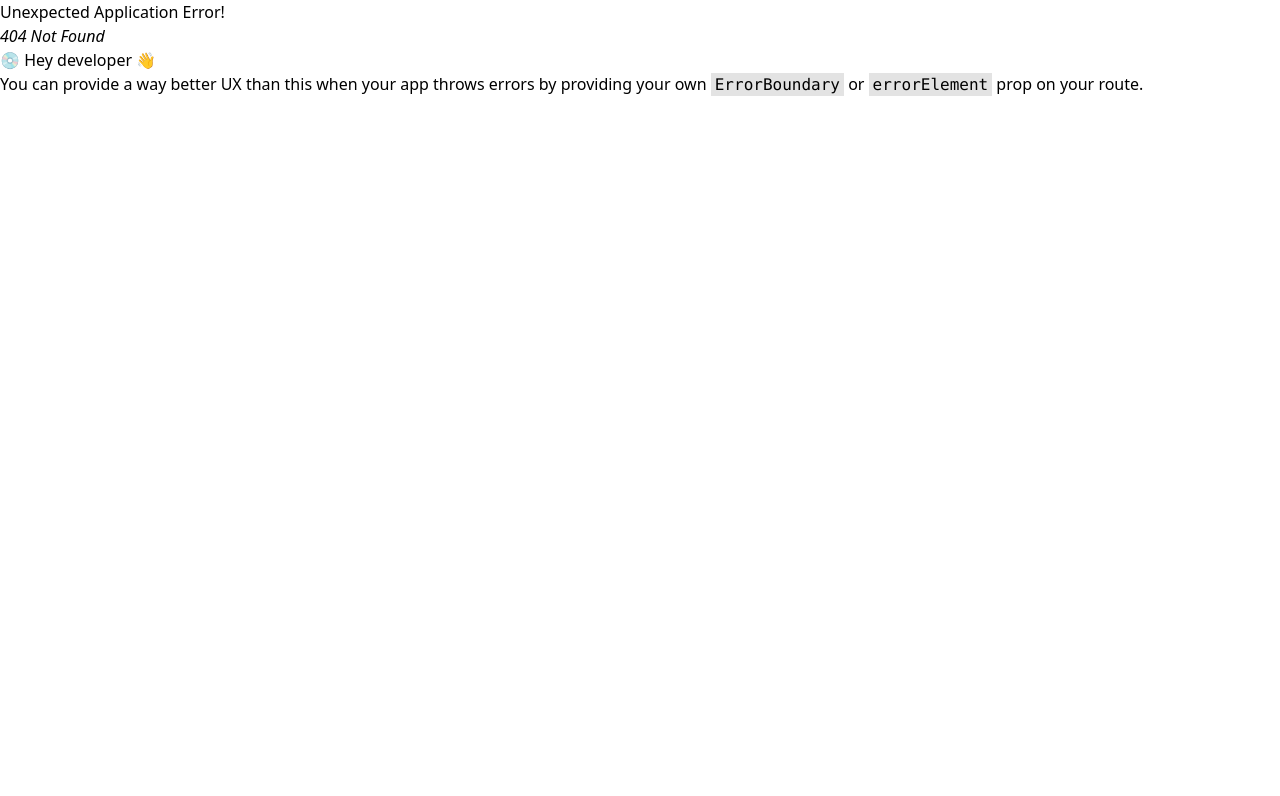
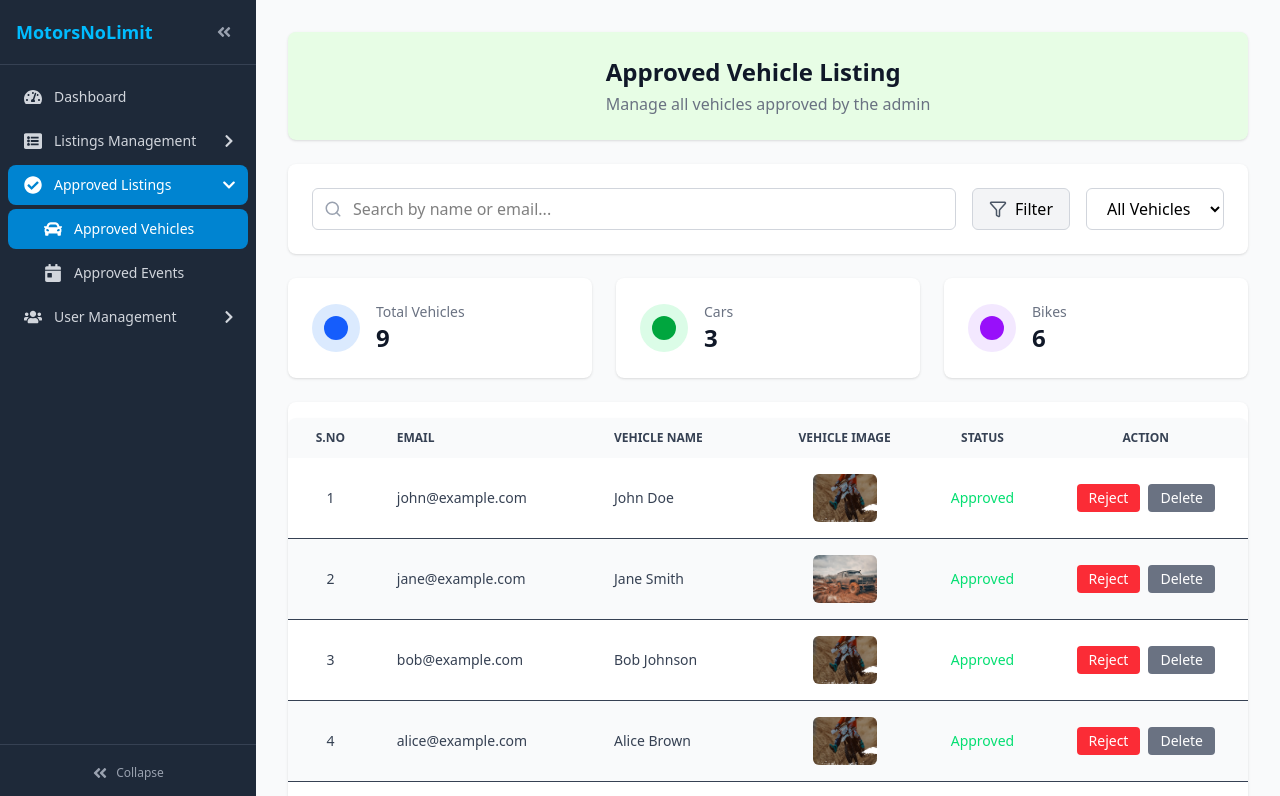
Before and after one commit to pearlorganisation/aow-admin, a React (Vite) app: page /admin/listings/verified/vehicles in a window 1280 px wide. Before the commit this address had no page. Shown: the top 796 px of the page. Built offline with nearby package versions, Linux system fonts and the light colour scheme; sample sign-in values are in the browser's storage.

Commit message:
added the aproved vehicle table

```diff
--- a/package.json
+++ b/package.json
@@ -11,6 +11,7 @@
   },
   "dependencies": {
     "@tailwindcss/vite": "^4.1.7",
+    "lucide-react": "^0.511.0",
     "react": "^19.1.0",
     "react-dom": "^19.1.0",
     "react-icons": "^5.5.0",
--- a/src/Components/Common/Dashboard.jsx
+++ b/src/Components/Common/Dashboard.jsx
@@ -1,6 +1,6 @@
 // src/components/admin/Sidebar.jsx
 
-import React, { useState, useEffect, useCallback } from 'react';
+import React, { useState, useEffect } from 'react';
 import { Link, NavLink, useLocation } from 'react-router-dom';
 import {
   FaTachometerAlt, FaListAlt, FaCar, FaStore, FaCalendarDay, FaTools, FaStar,
@@ -9,12 +9,11 @@ import {
   FaDollarSign, FaFileInvoiceDollar, FaTags, FaCreditCard, FaHistory,
   FaChartLine, FaMailBulk, FaSearchDollar, FaCog, FaHdd, FaHome, FaBullhorn,
   FaChevronDown, FaChevronRight, FaTimes,
-  FaAngleDoubleLeft, FaAngleDoubleRight
+  FaAngleDoubleLeft, FaAngleDoubleRight, FaCheckCircle // Added FaCheckCircle
 } from 'react-icons/fa';
 import { MdCategory, MdSettings, MdOutlineAnalytics, MdSecurity, MdRateReview } from 'react-icons/md';
 
 // --- 1. Admin Sidebar Menu Configuration ---
-// (Using your provided commented-out version for brevity in this example)
 export const adminSidebarMenuItems = [
   {
     id: 'dashboard',
@@ -25,11 +24,22 @@ export const adminSidebarMenuItems = [
   {
     id: 'listings',
     name: 'Listings Management',
-    icon: <FaListAlt />,
+    icon: <FaListAlt />, // Icon for general listing management
     subItems: [
-      { name: 'Vehicle Listings', path: '/admin/listings/vehicles', icon: <FaCar /> },
-      { name: 'Directory (Business)', path: '/admin/listings/directory', icon: <FaStore /> },
-      { name: 'Event Listings', path: '/admin/listings/events', icon: <FaCalendarDay /> },
+      { name: 'Vehicle Listings', path: '/admin/listings/unverified/vehicles', icon: <FaCar /> },
+      { name: 'Business Directory', path: '/admin/listings/directory', icon: <FaStore /> }, // Corrected "Directory (Business)"
+      { name: 'Event Listings', path: '/admin/listings/unverified/events', icon: <FaCalendarDay /> },
+    ],
+  },
+  {
+    id: 'approvedListings',
+    name: 'Approved Listings', // Corrected name (plural)
+    icon: <FaCheckCircle />,   // Changed icon to better reflect "approved"
+    subItems: [
+      { name: 'Approved Vehicles', path: '/admin/listings/verified/vehicles', icon: <FaCar /> }, // Corrected name
+      { name: 'Approved Events', path: '/admin/listings/verified/events', icon: <FaCalendarDay /> }, // Corrected name
+      // Consider adding Approved Business Directory if it makes sense for your workflow:
+      // { name: 'Approved Businesses', path: '/admin/listings/verified/directory', icon: <FaStore /> },
     ],
   },
   {
@@ -40,44 +50,30 @@ export const adminSidebarMenuItems = [
       { name: 'All Users', path: '/admin/users/all', icon: <FaUsers /> },
     ],
   },
-  // Example of item with subSubItems (if needed)
   // {
-  //   id: 'siteContent',
-  //   name: 'Site Content & Masters',
-  //   icon: <MdSettings />,
+  //   id: 'enquiries',
+  //   name: 'Enquiries & Leads',
+  //   icon: <FaQuestionCircle />,
   //   subItems: [
-  //     { name: 'Master Data', path: '/admin/content/master-data', icon: <FaDatabase />,
-  //       subSubItems: [
-  //           { name: 'Vehicle Types', path: '/admin/content/master-data/vehicle-types', icon: <FaCar /> },
-  //       ]
-  //     },
-  //     { name: 'Blog Management', path: '/admin/content/blog', icon: <FaBlog /> },
+  //     { name: 'View Enquiries', path: '/admin/enquiries/view', icon: <FaEnvelopeOpenText /> },
+  //     { name: 'Lead Management', path: '/admin/enquiries/leads', icon: <FaBullseye /> },
   //   ],
   // },
-  {
-    id: 'enquiries',
-    name: 'Enquiries & Leads',
-    icon: <FaQuestionCircle />,
-    subItems: [
-      { name: 'View Enquiries', path: '/admin/enquiries/view', icon: <FaEnvelopeOpenText /> },
-      { name: 'Lead Management', path: '/admin/enquiries/leads', icon: <FaBullseye /> },
-    ],
-  },
-  {
-    id: 'reviews',
-    name: 'Reviews & Ratings',
-    icon: <MdRateReview />,
-    path: '/admin/reviews',
-  },
-  {
-    id: 'reports',
-    name: 'Analytics & Reporting',
-    icon: <MdOutlineAnalytics />,
-    subItems: [
-      { name: 'Listing Performance', path: '/admin/reports/listings', icon: <FaChartLine /> },
-      { name: 'User Engagement', path: '/admin/reports/users', icon: <FaChartLine /> },
-    ],
-  },
+  // {
+  //   id: 'reviews',
+  //   name: 'Reviews & Ratings',
+  //   icon: <MdRateReview />,
+  //   path: '/admin/reviews',
+  // },
+  // {
+  //   id: 'reports',
+  //   name: 'Analytics & Reporting',
+  //   icon: <MdOutlineAnalytics />,
+  //   subItems: [
+  //     { name: 'Listing Performance', path: '/admin/reports/listings', icon: <FaChartLine /> },
+  //     { name: 'User Engagement', path: '/admin/reports/users', icon: <FaChartLine /> },
+  //   ],
+  // },
 ];
 
 // --- Helper Function to Check Active State ---
@@ -101,48 +97,46 @@ const SidebarItem = ({ item, toggleSidebarOnMobile, level = 0, isSidebarCollapse
 
   const hasChildren = (item.subItems && item.subItems.length > 0) || (item.subSubItems && item.subSubItems.length > 0);
 
-  // Effect to auto-open submenu if a child is active and sidebar is expanded
   useEffect(() => {
     if (!isSidebarCollapsed && hasChildren && isChildActive(location, item.subItems || item.subSubItems)) {
       setIsSubmenuOpen(true);
-    } else {
-      setIsSubmenuOpen(false); // Close if sidebar collapses or no child is active
+    } else if (isSidebarCollapsed || !hasChildren || !isChildActive(location, item.subItems || item.subSubItems)) {
+      // Close if sidebar collapses, or item has no children, or no child is active
+      // This also helps reset the state if navigating away from an active child.
+      setIsSubmenuOpen(false);
     }
   }, [location.pathname, isSidebarCollapsed, hasChildren, item.subItems, item.subSubItems, location]);
 
 
   const handleToggleSubmenu = (e) => {
     e.stopPropagation();
-    if (isSidebarCollapsed && hasChildren) { // Prevent opening submenu in collapsed mode by clicking the item itself
+    if (isSidebarCollapsed && hasChildren) {
       return;
     }
     if (hasChildren) {
       setIsSubmenuOpen(!isSubmenuOpen);
-    } else if (toggleSidebarOnMobile) { // For direct links in mobile overlay
+    } else if (toggleSidebarOnMobile) {
       toggleSidebarOnMobile();
     }
   };
 
-  // Determine if the item itself or one of its children is active for highlighting
   const isActive = isUrlActive(location, item.path) || (!item.path && hasChildren && isChildActive(location, item.subItems || item.subSubItems));
 
-  // Styling
-  const paddingLeft = `${(isSidebarCollapsed ? 0.75 : 1) + level * (isSidebarCollapsed ? 0 : 1.25)}rem`; // No indent for children in collapsed
-  const itemHeightClass = "py-2.5"; // Consistent height
+  const paddingLeft = `${(isSidebarCollapsed ? 0.75 : 1) + level * (isSidebarCollapsed ? 0 : 1.25)}rem`;
+  const itemHeightClass = "py-2.5";
   const iconContainerClass = `flex-shrink-0 ${isSidebarCollapsed ? 'w-full justify-center' : 'mr-3'}`;
   const iconSizeClass = isSidebarCollapsed ? 'text-xl' : 'text-lg';
   const commonItemClasses = `w-full flex items-center ${itemHeightClass} px-3 text-sm font-medium rounded-lg transition-all duration-150`;
-  const activeClasses = 'bg-sky-600 text-white';
-  const inactiveClasses = 'text-gray-300 hover:bg-gray-700 hover:text-white';
+  const activeClasses = 'bg-sky-600 text-white'; // Active state
+  const inactiveClasses = 'text-gray-300 hover:bg-gray-700 hover:text-white'; // Inactive state
 
 
-  // Render logic for items with children (subItems or subSubItems)
   if (hasChildren) {
     return (
       <li className=''>
         <button
           onClick={handleToggleSubmenu}
-          style={{ paddingLeft: isSidebarCollapsed && level > 0 ? `${(0.75 + (level-1) * 0)}rem` : paddingLeft }} // No extra indent for sub-items in collapsed
+          style={{ paddingLeft: isSidebarCollapsed && level > 0 ? `${(0.75 + (level-1) * 0)}rem` : paddingLeft }}
           title={isSidebarCollapsed ? item.name : ""}
           className={`${commonItemClasses} ${isSidebarCollapsed ? 'justify-center' : 'justify-between'} ${isActive ? activeClasses : inactiveClasses}`}
           aria-expanded={isSubmenuOpen}
@@ -154,13 +148,11 @@ const SidebarItem = ({ item, toggleSidebarOnMobile, level = 0, isSidebarCollapse
           {!isSidebarCollapsed && (isSubmenuOpen ? <FaChevronDown size={14} /> : <FaChevronRight size={14} />)}
         </button>
 
-        {/* Submenu UL: Render only if expanded and submenu is open */}
         {(!isSidebarCollapsed && isSubmenuOpen) && (
           <ul className="mt-1 space-y-1">
             {(item.subItems || []).map(subItem => (
               <SidebarItem key={subItem.path || subItem.name} item={subItem} toggleSidebarOnMobile={toggleSidebarOnMobile} level={level + 1} isSidebarCollapsed={isSidebarCollapsed} />
             ))}
-            {/* Handle subSubItems if they exist directly under this item (like 'Master Data' example) */}
             {(item.subSubItems || []).map(subSubItem => (
                <SidebarItem key={subSubItem.path || subSubItem.name} item={subSubItem} toggleSidebarOnMobile={toggleSidebarOnMobile} level={level + 1} isSidebarCollapsed={isSidebarCollapsed} />
             ))}
@@ -170,17 +162,26 @@ const SidebarItem = ({ item, toggleSidebarOnMobile, level = 0, isSidebarCollapse
     );
   }
 
-  // Render logic for direct link items (no children)
+  // Render logic for direct link items (no children) - e.g., Dashboard
   return (
-    <li >
+    <li> {/* Removed debug className */}
       <NavLink
-        to={item.path || '#'} // Fallback path
+        to={item.path || '#'}
+        // Add 'end' prop if this link should only be active on exact path match, not for sub-paths.
+        // Example: end={item.path === '/admin/dashboard'}
+        // For dashboard, typically you want it active for exact match OR if it's a parent of other dashboard sections.
+        // If '/admin/dashboard' is a standalone page, 'end' can be useful.
+        // end
         style={{ paddingLeft }}
         title={isSidebarCollapsed ? item.name : ""}
-        className={({ isActive: isNavLinkActive }) =>
-          `${commonItemClasses} ${isSidebarCollapsed ? 'justify-center' : ''} ${isNavLinkActive ? activeClasses : inactiveClasses}`
-        }
-        onClick={item.path ? toggleSidebarOnMobile : (e) => e.preventDefault()} // Prevent click if no path, otherwise toggle mobile
+        className={({ isActive: isNavLinkActive }) => {
+          // --- Debugging Tip for Dashboard "Not Fixed" ---
+          // if (item.id === 'dashboard') {
+          //   console.log('Dashboard NavLink:', { path: item.path, currentLoc: location.pathname, isNavLinkActive });
+          // }
+          return `${commonItemClasses} ${isSidebarCollapsed ? 'justify-center' : ''} ${isNavLinkActive ? activeClasses : inactiveClasses}`
+        }}
+        onClick={item.path ? toggleSidebarOnMobile : (e) => e.preventDefault()}
       >
         {item.icon && <span className={`${iconContainerClass} ${iconSizeClass}`}>{item.icon}</span>}
         {!isSidebarCollapsed && <span className="truncate">{item.name}</span>}
@@ -191,7 +192,7 @@ const SidebarItem = ({ item, toggleSidebarOnMobile, level = 0, isSidebarCollapse
 
 
 // --- 3. Main Sidebar Component ---
-const Sidebar = ({ isMobileSidebarOpen, toggleMobileSidebar }) => { // Renamed props for clarity
+const Sidebar = ({ isMobileSidebarOpen, toggleMobileSidebar }) => {
   const [isDesktopCollapsed, setIsDesktopCollapsed] = useState(false);
 
   const handleToggleDesktopCollapse = () => {
@@ -199,45 +200,44 @@ const Sidebar = ({ isMobileSidebarOpen, toggleMobileSidebar }) => { // Renamed p
   };
 
   return (
-    <div className='h-screen  bg-yellow-100'>
-      {/* Mobile Overlay: controlled by isMobileSidebarOpen */}
+    // The div with bg-green-700 seems to be an outer wrapper, not the sidebar itself.
+    // The sidebar is <aside className="... bg-gray-800 ...">
+    // Ensure this outer div is not causing layout issues or covering the sidebar.
+    // For simplicity, assuming it's part of a larger page layout.
+    <div className='h-screen '> {/* Removed bg-green-700 if it's not intended for the direct parent of aside */}
       {isMobileSidebarOpen && (
         <div
-          className="fixed inset-0 z-30 bg-black/60 lg:hidden" // Darker overlay
+          className="fixed inset-0 z-30 bg-black/60 lg:hidden"
           onClick={toggleMobileSidebar}
           aria-hidden="true"
         ></div>
       )}
 
-      {/* Sidebar Container */}
       <aside
-        className={`fixed inset-y-0 left-0 z-40  h-full bg-gray-800 text-white transform transition-all duration-300 ease-in-out
+        className={`fixed inset-y-0 left-0 z-40 h-full bg-gray-800 text-white transform transition-all duration-300 ease-in-out
                    flex flex-col
                    ${isMobileSidebarOpen ? 'translate-x-0 shadow-xl' : '-translate-x-full'}
                    lg:translate-x-0 lg:static lg:inset-0 lg:shadow-none
-                   ${isDesktopCollapsed ? 'lg:w-20' : 'lg:w-64'}`} // Slightly narrower expanded width
+                   ${isDesktopCollapsed ? 'lg:w-20' : 'lg:w-64'}`}
       >
-        {/* Sidebar Header with Logo and Toggle Button */}
         <div className={`p-4 flex items-center border-b border-gray-700 min-h-[4rem] transition-all duration-300 ease-in-out ${isDesktopCollapsed ? 'justify-center' : 'justify-between'}`}>
           <Link
             to="/admin/dashboard"
             title="Dashboard"
-            className={`font-semibold text-sky-400 transition-opacity duration-300 ${isDesktopCollapsed ? 'text-2xl' : 'text-lg'}`} // Adjusted collapsed size
+            className={`font-semibold text-sky-400 transition-opacity duration-300 ${isDesktopCollapsed ? 'text-2xl' : 'text-lg'}`}
           >
-            {isDesktopCollapsed ? <FaCar /> : 'MotorsNoLimit'} {/* Shorter name */}
+            {isDesktopCollapsed ? <FaCar /> : 'MotorsNoLimit'}
           </Link>
 
-          {/* Desktop Collapse/Expand Button (Top) */}
           <button
             onClick={handleToggleDesktopCollapse}
             className="hidden lg:flex items-center justify-center p-2 text-gray-400 hover:text-white hover:bg-gray-700 rounded-md"
             title={isDesktopCollapsed ? "Expand Sidebar" : "Collapse Sidebar"}
             aria-label={isDesktopCollapsed ? "Expand Sidebar" : "Collapse Sidebar"}
           >
-            {isDesktopCollapsed ? <FaAngleDoubleRight size={16} /> : <FaAngleDoubleLeft size={16} />} {/* Smaller icons */}
+            {isDesktopCollapsed ? <FaAngleDoubleRight size={16} /> : <FaAngleDoubleLeft size={16} />}
           </button>
 
-          {/* Mobile Close Button (for mobile overlay) */}
           <button
             onClick={toggleMobileSidebar}
             className="text-gray-400 hover:text-white lg:hidden"
@@ -247,12 +247,11 @@ const Sidebar = ({ isMobileSidebarOpen, toggleMobileSidebar }) => { // Renamed p
           </button>
         </div>
 
-        {/* Scrollable Navigation Area */}
-        <nav className="flex-grow mt-3 px-2 overflow-y-auto pb-4"> {/* Reduced mt */}
-          <ul className="space-y-1"> {/* Reduced space */}
+        <nav className="flex-grow mt-3 px-2 overflow-y-auto pb-4">
+          <ul className="space-y-1">
             {adminSidebarMenuItems.map(item => (
               <SidebarItem
-                key={item.id || item.name} // Use item.name as fallback key
+                key={item.id || item.path || item.name} // Ensure unique key, path can be a good fallback
                 item={item}
                 toggleSidebarOnMobile={toggleMobileSidebar}
                 isSidebarCollapsed={isDesktopCollapsed}
@@ -261,7 +260,6 @@ const Sidebar = ({ isMobileSidebarOpen, toggleMobileSidebar }) => { // Renamed p
           </ul>
         </nav>
 
-        {/* Footer (optional, can be removed if top toggle is enough) */}
         <div className="p-2 mt-auto border-t border-gray-700 min-h-[3.5rem] flex items-center justify-center">
           <button
             onClick={handleToggleDesktopCollapse}
--- a/src/Components/vehicles/VehicleTable.jsx
+++ b/src/Components/vehicles/VehicleTable.jsx
@@ -108,15 +108,17 @@ const VehicleTable = ({ VehicleData }) => {
                                         onClick={() => handleImageClick(vehicle.image || '/bike.png', vehicle.name || 'Vehicle Image')}
                                     />
                                 </td>
-                                <td className="px-6 py-4 text-red-500">{vehicle.status}</td>
+                                <td className={` px-6 py-4  ${vehicle.status.trim() === "Approved" ? "text-green-400" : "text-red-700"}`}>{vehicle.status}</td>
                                 <td className="px-6 py-4 space-x-2 whitespace-nowrap">
-                                    <button className="bg-green-500  text-white px-3 py-1 rounded hover:bg-green-600 transition-colors duration-150 ease-in-out">
-                                        Approve
-                                    </button>
+                                    {
+                                        !(vehicle.status === "Approved") && <button className="bg-green-500  text-white px-3 py-1 rounded hover:bg-green-600 transition-colors duration-150 ease-in-out">
+                                            Approve
+                                        </button>
+                                    }
                                     <button className="bg-red-500 text-white px-3 py-1 rounded hover:bg-red-600 transition-colors duration-150 ease-in-out">
                                         Reject
                                     </button>
-                                    <button  className="bg-gray-500 text-white px-3 py-1 rounded hover:bg-gray-600 transition-colors duration-150 ease-in-out">
+                                    <button className="bg-gray-500 text-white px-3 py-1 rounded hover:bg-gray-600 transition-colors duration-150 ease-in-out">
                                         Delete
                                     </button>
                                 </td>
--- /dev/null
+++ b/src/Pages/Vehicles/ApprovedVehicles.jsx
@@ -0,0 +1,128 @@
+import React, { useState } from 'react';
+import { Search, Filter, Download, RefreshCw } from 'lucide-react';
+import VehicleTable from '../../Components/vehicles/VehicleTable';
+
+const ApprovedVehicles = () => {
+  const [searchTerm, setSearchTerm] = useState('');
+
+  const data = [
+    { id: 1, name: 'John Doe', email: 'john@example.com', status: 'Approved', image: '/bike.png' },
+    { id: 2, name: 'Jane Smith', email: 'jane@example.com', status: 'Approved', image: '/Car.jpg' },
+    { id: 3, name: 'Bob Johnson', email: 'bob@example.com', status: 'Approved', image: '/bike.png' },
+    { id: 4, name: 'Alice Brown', email: 'alice@example.com', status: 'Approved', image: '/bike.png' },
+    { id: 5, name: 'Charlie Wilson', email: 'charlie@example.com', status: 'Approved', image: '/Car.jpg' },
+    { id: 6, name: 'Diana Miller', email: 'diana@example.com', status: 'Approved', image: '/bike.png' },
+    { id: 7, name: 'Edward Davis', email: 'edward@example.com', status: 'Approved', image: '/bike.png' },
+    { id: 8, name: 'Fiona Taylor', email: 'fiona@example.com', status: 'Approved', image: '/Car.jpg' },
+    { id: 9, name: 'George Robinson', email: 'george@example.com', status: 'Approved', image: '/bike.png' },
+  ];
+
+  const filteredData = data.filter(vehicle =>
+    vehicle.name.toLowerCase().includes(searchTerm.toLowerCase()) ||
+    vehicle.email.toLowerCase().includes(searchTerm.toLowerCase())
+  );
+
+  return (
+    <div className="bg-gray-50 min-h-screen">
+      <div className="max-w-7xl mx-auto px-4 sm:px-6 lg:px-8 py-8">
+        {/* Header */}
+        <div className=" rounded-lg shadow-sm p-6 mb-6 flex flex-col justify-center items-center bg-[#e7fde5] w-full">
+          <div className="flex flex-col sm:flex-row sm:items-center justify-between">
+            <div className=''>
+              <h1 className="text-2xl font-bold text-gray-900">Approved Vehicle Listing</h1>
+              <p className="mt-1 text-gray-500">Manage all vehicles approved by the admin</p>
+            </div>
+
+          </div>
+        </div>
+
+        {/* Filters and Search */}
+        <div className="bg-white rounded-lg shadow-sm p-6 mb-6">
+          <div className="flex flex-col md:flex-row md:items-center justify-between gap-4">
+            <div className="relative flex-1">
+              <div className="absolute inset-y-0 left-0 pl-3 flex items-center pointer-events-none">
+                <Search size={18} className="text-gray-400" />
+              </div>
+              <input
+                type="text"
+                placeholder="Search by name or email..."
+                className="pl-10 pr-4 py-2 border border-gray-300 rounded-md w-full focus:ring-2 focus:ring-blue-500 focus:border-blue-500"
+                value={searchTerm}
+                onChange={(e) => setSearchTerm(e.target.value)}
+              />
+            </div>
+            <div className="flex space-x-4">
+              <div>
+                <button className="flex items-center px-4 py-2 bg-gray-100 border border-gray-300 rounded-md hover:bg-gray-200">
+                  <Filter size={18} className="mr-2 text-gray-600" />
+                  <span>Filter</span>
+                </button>
+              </div>
+              <div>
+                <select className="px-4 py-2 border border-gray-300 rounded-md bg-white focus:ring-2 focus:ring-blue-500 focus:border-blue-500">
+                  <option value="all">All Vehicles</option>
+                  <option value="car">Cars</option>
+                  <option value="bike">Bikes</option>
+                </select>
+              </div>
+            </div>
+          </div>
+        </div>
+
+        {/* Status Overview */}
+        <div className="grid grid-cols-1 md:grid-cols-3 gap-6 mb-6">
+          <div className="bg-white rounded-lg shadow-sm p-6">
+            <div className="flex items-center">
+              <div className="rounded-full bg-blue-100 p-3">
+                <div className="w-6 h-6 bg-blue-600 rounded-full" />
+              </div>
+              <div className="ml-4">
+                <h2 className="text-sm font-medium text-gray-500">Total Vehicles</h2>
+                <p className="text-2xl font-bold text-gray-900">{data.length}</p>
+              </div>
+            </div>
+          </div>
+          <div className="bg-white rounded-lg shadow-sm p-6">
+            <div className="flex items-center">
+              <div className="rounded-full bg-green-100 p-3">
+                <div className="w-6 h-6 bg-green-600 rounded-full" />
+              </div>
+              <div className="ml-4">
+                <h2 className="text-sm font-medium text-gray-500">Cars</h2>
+                <p className="text-2xl font-bold text-gray-900">{data.filter(v => v.image.includes('Car')).length}</p>
+              </div>
+            </div>
+          </div>
+          <div className="bg-white rounded-lg shadow-sm p-6">
+            <div className="flex items-center">
+              <div className="rounded-full bg-purple-100 p-3">
+                <div className="w-6 h-6 bg-purple-600 rounded-full" />
+              </div>
+              <div className="ml-4">
+                <h2 className="text-sm font-medium text-gray-500">Bikes</h2>
+                <p className="text-2xl font-bold text-gray-900">{data.filter(v => v.image.includes('bike')).length}</p>
+              </div>
+            </div>
+          </div>
+        </div>
+
+        {/* Table */}
+        <div className="bg-white rounded-lg shadow-sm overflow-hidden">
+          {filteredData.length > 0 ? (
+            <VehicleTable VehicleData={filteredData} />
+          ) : (
+            <div className="text-center py-12">
+              <div className="mx-auto w-12 h-12 rounded-full bg-gray-100 flex items-center justify-center mb-4">
+                <Search size={24} className="text-gray-400" />
+              </div>
+              <h3 className="text-lg font-medium text-gray-900">No vehicles found</h3>
+              <p className="mt-1 text-sm text-gray-500">Try adjusting your search or filter to find what you're looking for.</p>
+            </div>
+          )}
+        </div>
+      </div>
+    </div>
+  );
+};
+
+export default ApprovedVehicles;
--- a/src/Pages/Vehicles/UnApprovedVehicle.jsx
+++ b/src/Pages/Vehicles/UnApprovedVehicle.jsx
@@ -1,5 +1,6 @@
 import React from 'react';
-import VehicleTable from '../../Components/vehicles/VehicleTable';
+import VehicleTable from '../../Components/vehicles/VehicleTable'; // Assuming this path is correct
+
 const UnApprovedVehicle = () => {
     const data = [
         { id: 1, name: 'John Doe', email: 'john@example.com', status: 'Not Approved', image: '/bike.png' },
@@ -14,10 +15,29 @@ const UnApprovedVehicle = () => {
     ];
 
     return (
-        <div className="flex flex-col justify-center p-6">
-            <h1 className="text-2xl font-semibold mb-2">Vehicle Listing</h1>
-            <p className="mb-4 text-gray-600">Approve the vehicle if it's legitimate.</p>
-            <VehicleTable VehicleData={data} />
+        // Main page container with a light background and responsive padding
+        <div className="min-h-screen bg-gray-50 p-4 md:p-8">
+            {/* Content wrapper with a max-width for larger screens, centered */}
+            <div className="max-w-full xl:max-w-7xl mx-auto">
+
+                {/* Page Header Section */}
+
+                <div className=" rounded-lg shadow-sm p-6 mb-6 flex flex-col justify-center items-center bg-[#e7fde5] w-full">
+          <div className="flex flex-col sm:flex-row sm:items-center justify-between">
+            <div className=''>
+              <h1 className="text-2xl font-bold text-gray-900"> Vehicle Listing</h1>
+              <p className="mt-1 text-gray-500"> Approve the vehicle if it's legitimate.</p>
+            </div>
+
+          </div>
+        </div>
+
+
+                {/* Vehicle Table Component */}
+                {/* The VehicleTable component might already have a top margin (e.g., mt-4).
+                    If not, you could add a div wrapper here with margin if needed. */}
+                <VehicleTable VehicleData={data} />
+            </div>
         </div>
     );
 };
```
Also changed, not shown: src/routes/routes.jsx (+6 -1 lines), 1 other file (tests, documents, lock files or other folders).
